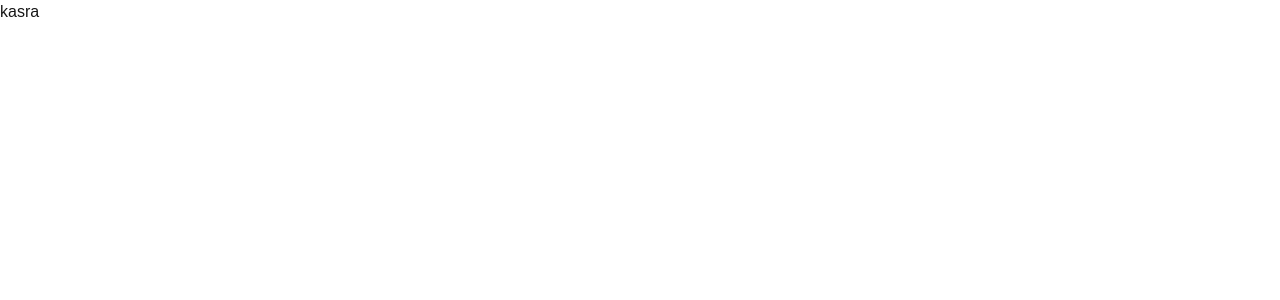
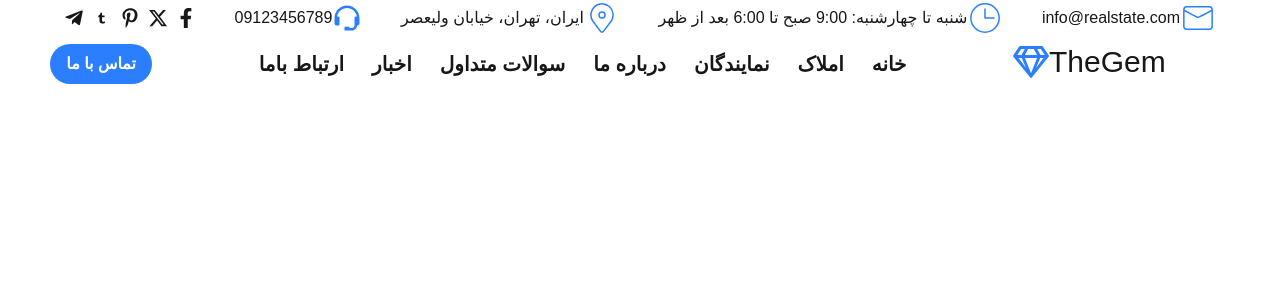
Before and after one commit to home-sales-org/Home_sales, a Next.js app in the folder homesales/: page / in a window 1280 px wide. Shown: the top 300 px of the page. Built offline with nearby package versions, Linux system fonts and the light colour scheme.

Commit message:
feat(header): complete Navbar and Header UI layout

```diff
--- /dev/null
+++ b/homesales/src/Components/header/Header.jsx
@@ -0,0 +1,99 @@
+"use client" ;
+import Link from "next/link";
+import Navbar from '../../Components/header/Navbar'
+import { FaRegGem } from "react-icons/fa";
+import { useState } from "react";
+
+export default function Header() {
+    const Amlak = ["لیست املاک", "املاک مرتبط","ملک تکی","برای اجاره"," برای فروش"];
+    const Representatives =["لیست نمایندگان","صفحه نمایندگان"];
+    const News = [ " اخبارما", "وبلاگ"];
+    const [showAmlakList, setShowAmlakList] = useState(false);
+    const [showRepresentatives, setShowRepresentatives] = useState(false);
+    const [showNews, setShowNews] = useState(false);
+  return (
+    <div>
+      <Navbar />
+      <header className=" flex flex-row-reverse mt-2 w-[95%] justify-around">
+        <h1 className="flex  text-3xl">
+          <FaRegGem className="text-blue-500 text-4xl" /> TheGem
+        </h1>
+        <ul className="flex flex-row-reverse gap-4 text-xl font-bold">
+          <li className="hover:text-blue-400 hover:bg-gray-50 hover:rounded-full  p-1.5">
+            خانه
+          </li>
+          <li
+            className="hover:text-blue-400 hover:bg-gray-50 hover:rounded-full  p-1.5 relative"
+            onMouseEnter={() => setShowAmlakList(true)}
+            onMouseLeave={() => setShowAmlakList(false)}
+          >
+            {" "}
+            املاک
+            {showAmlakList && (
+              <ul className="absolute right-0 top-10 bg-white shadow-lg rounded-xl p-5 w-40 z-50 text-right">
+                {Amlak.map((item, index) => (
+                  <li
+                    key={index}
+                    className="hover:text-blue-500 py-1 px-3 cursor-pointer"
+                  >
+                    {item}
+                  </li>
+                ))}
+              </ul>
+            )}
+          </li>
+          <li className="hover:text-blue-400 hover:bg-gray-50 hover:rounded-full  p-1.5 relative"
+          onMouseEnter={()=> setShowRepresentatives(true)}
+          onMouseLeave={()=> setShowRepresentatives(false)}>
+            {" "}
+            نمایندگان
+            {showRepresentatives && (
+              <ul className="absolute right-0 top-10 bg-white shadow-lg rounded-xl p-5 w-45 z-50 text-right">
+                {Representatives.map((item, index) => (
+                  <li
+                    key={index}
+                    className="hover:text-blue-500 py-1 px-3 cursor-pointer"
+                  >
+                    {item}
+                  </li>
+                ))}
+              </ul>
+            )}
+          </li>
+          <li className="hover:text-blue-400 hover:bg-gray-50 hover:rounded-full  p-1.5">
+            درباره ما
+          </li>
+          <li className="hover:text-blue-400 hover:bg-gray-50 hover:rounded-full  p-1.5">
+            سوالات متداول
+          </li>
+          <li className="hover:text-blue-400 hover:bg-gray-50 hover:rounded-full  p-1.5 relative"
+           onMouseEnter={() => setShowNews(true)}
+            onMouseLeave={() => setShowNews(false)}>
+            اخبار
+{
+    showNews && (
+          <ul className="absolute right-0 top-10 bg-white shadow-lg rounded-xl p-5 w-45 z-50 text-right">
+            {News.map((item, index) => (
+              <li
+                key={index}
+                className="hover:text-blue-500 py-1 px-3 cursor-pointer"
+              >
+                {item}
+              </li>
+            ))}
+          </ul>
+)}
+          </li>
+          <li className="hover:text-blue-400 hover:bg-gray-50 hover:rounded-full  p-1.5">
+            ارتباط باما
+          </li>
+        </ul>
+        <Link href="/">
+          <p className="bg-blue-500 text-white font-bold px-4 py-2 rounded-full">
+            تماس با ما
+          </p>
+        </Link>
+      </header>
+    </div>
+  );
+}
--- /dev/null
+++ b/homesales/src/Components/header/Navbar.jsx
@@ -0,0 +1,41 @@
+import React from "react";
+import { CiMail, CiClock2, CiLocationOn } from "react-icons/ci";
+import { FaFacebookF, FaTelegramPlane, FaPinterestP } from "react-icons/fa";
+import { FaXTwitter } from "react-icons/fa6";
+import { TiSocialTumbler } from "react-icons/ti";
+import { BiSupport } from "react-icons/bi";
+import Link from "next/link";
+export default function Navbar() {
+  return (
+    <div className="hidden md:flex flex-row-reverse flex-wrap  justify-around ">
+      <div className=" flex flex-wrap  justify-between  flex-row-reverse gap-1.5   w-[90%]">
+        <Link href={"/"}>
+          <p className="text-bold flex items-center hover:text-blue-400">
+            info@realstate.com
+            <CiMail className="text-4xl text-blue-500 " />
+          </p>
+        </Link>
+        <p className="text-bold flex items-center">
+          شنبه تا چهارشنبه: 9:00 صبح تا 6:00 بعد از ظهر
+          <CiClock2 className="text-4xl text-blue-500 " />
+        </p>
+        <p className="text-bold flex items-center">
+          ایران، تهران، خیابان ولیعصر
+          <CiLocationOn className="text-4xl text-blue-500 " />
+        </p>
+        <p className="text-bold flex items-center hover:text-blue-400">
+          09123456789
+          <BiSupport className="text-3xl text-blue-500"/>
+        </p>
+         <div className="flex justify-around gap-2 items-center ">
+        <FaTelegramPlane className="hover:text-blue-400 text-xl " />
+        <TiSocialTumbler className="hover:text-blue-400 text-xl "  />
+        <FaPinterestP className="hover:text-blue-400 text-xl "  />
+        <FaXTwitter className="hover:text-blue-400 text-xl "  />
+        <FaFacebookF className="hover:text-blue-400 text-xl "  />
+      </div>
+      </div>
+
+    </div>
+  );
+}
--- a/homesales/src/app/page.js
+++ b/homesales/src/app/page.js
@@ -1,6 +1,10 @@
+"use client";
+import Header from '../Components/header/Header.jsx';
 
 export default function Home() {
   return (
-    <div>kasra</div>
+    <div>
+      <Header/>
+    </div>
   );
 }
```
